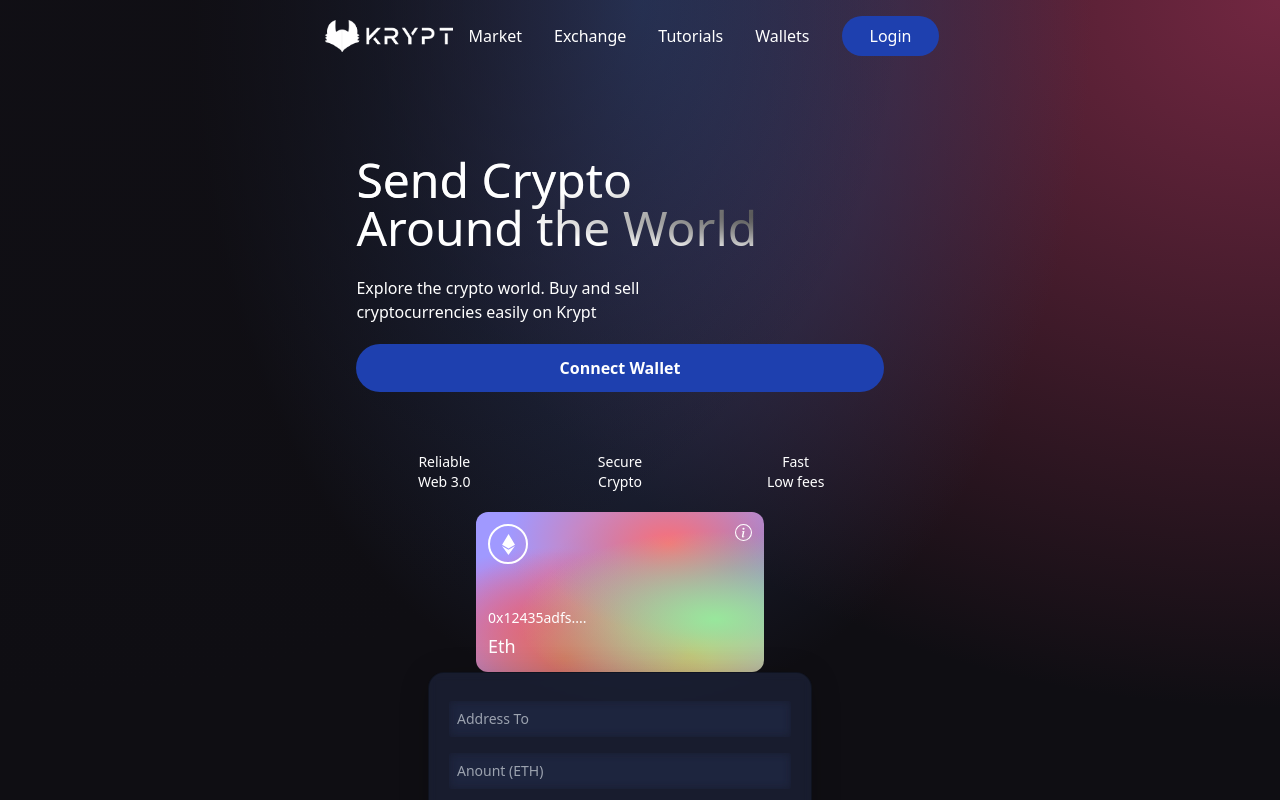
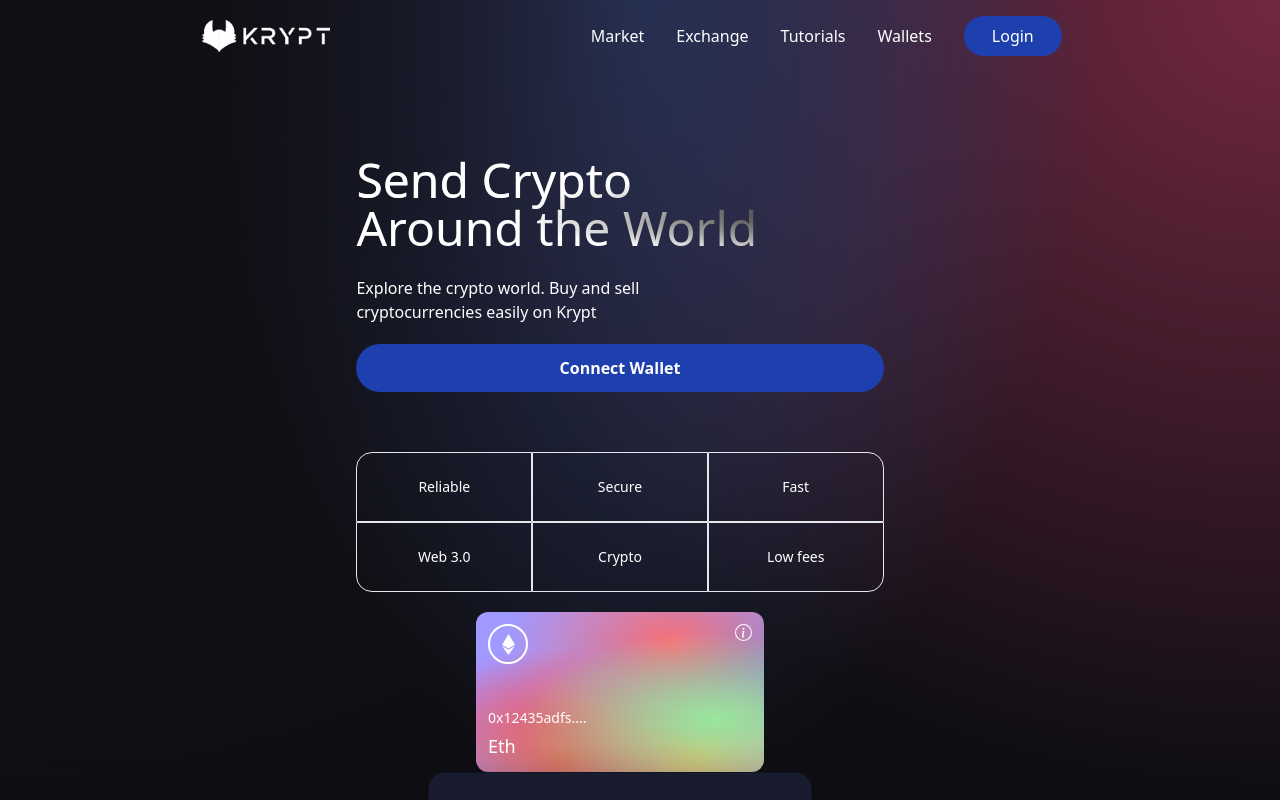
Before and after one commit to Maniktherana/web3.0-app, a React (Vite) app in the folder client/: page / in a window 1280 px wide. Shown: the top 800 px of the page. Built offline with nearby package versions, Linux system fonts and the light colour scheme.

Commit message:
update stuff

```diff
--- a/client/src/components/Welcome.jsx
+++ b/client/src/components/Welcome.jsx
@@ -30,8 +30,8 @@
 
     return (
         <div className="flex w-full justify-center items-center">
-            <div className="flex md:flex row flex-col items-start justify-between md:p-20 py-12 px-4">
-                <div className="flex flex-1 justify-start flex-col md:mr-10">
+            <div className="flex mf:flex row flex-col items-start justify-between md:p-20 py-12 px-4">
+                <div className="flex flex-1 justify-start flex-col mf:mr-10">
                     <h1 className="text-3xl sm:text-5xl text white text-gradient py-1">
                         Send Crypto <br /> Around the World
                     </h1>
@@ -67,7 +67,7 @@
                         </div>
                     </div>
 
-                    <div className="flex flex-col flex-1 items-center justify-start w-full md:mt-0 mt-10">
+                    <div className="flex flex-col flex-1 items-center justify-start w-full mf:mt-0 mt-10">
                         <div className="p-3 justify-end items-start flex-col rounded-xl h-40 sm:w-72 w-full mt-5 eth-card white-glassmorpism">
                             <div className="flex justify-between flex-col w-full h-full">
                                 <div className="flex justify-between items-start">
--- a/client/tailwind.config.js
+++ b/client/tailwind.config.js
@@ -1,7 +1,35 @@
 module.exports = {
-  content: ["./src/**/*.{html,js}"],
+  purge: ["./src/**/*.{js,jsx,ts,tsx}", "./public/index.html"],
+  mode: "jit",
+  darkMode: false, // or 'media' or 'class'
   theme: {
+    fontFamily: {
+      display: ["Open Sans", "sans-serif"],
+      body: ["Open Sans", "sans-serif"],
+    },
+    extend: {
+      screens: {
+        mf: "990px",
+      },
+      keyframes: {
+        "slide-in": {
+          "0%": {
+            "-webkit-transform": "translateX(120%)",
+            transform: "translateX(120%)",
+          },
+          "100%": {
+            "-webkit-transform": "translateX(0%)",
+            transform: "translateX(0%)",
+          },
+        },
+      },
+      animation: {
+        "slide-in": "slide-in 0.5s ease-out",
+      },
+    },
+  },
+  variants: {
     extend: {},
   },
-  plugins: [],
+  plugins: [require("@tailwindcss/forms")],
 }
```
